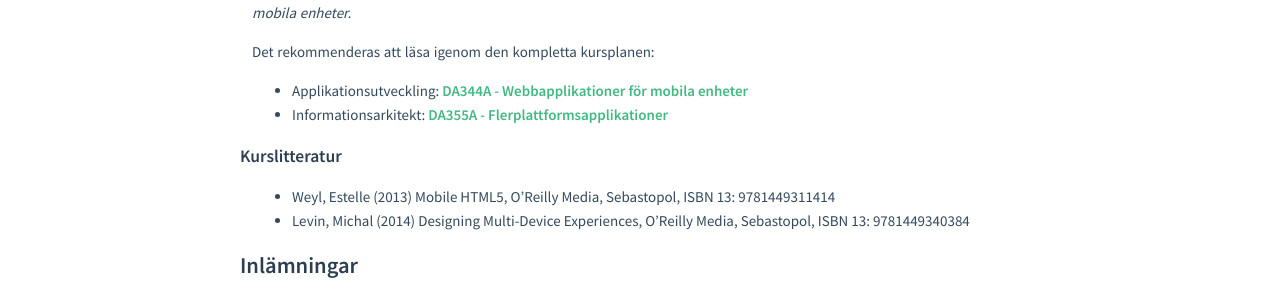
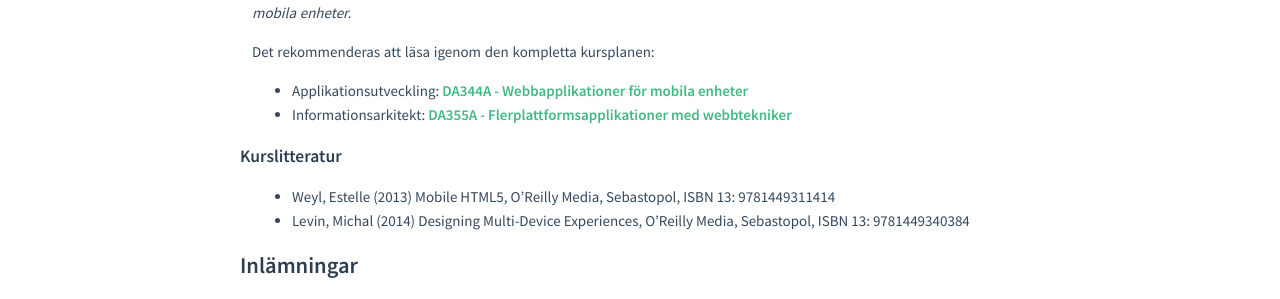
Before and after one commit to mau-dvmt/mah-dv.github.io, a Jekyll site: the page built from courses/da344a-da355a/index.md, in a window 1280 px wide. Shown: the part 588-887 px from the top of the page. Built offline with Jekyll 4.4.1, drawn with Linux system fonts in a browser that asks for light colours.

Commit message:
Update index.md

```diff
--- a/courses/da344a-da355a/index.md
+++ b/courses/da344a-da355a/index.md
@@ -26,7 +26,7 @@ Målet med kursen är att med hjälp av webbtekniker utveckla (webb)applikatione
 
 Det rekommenderas att läsa igenom den kompletta kursplanen:
 - Applikationsutveckling: [DA344A - Webbapplikationer för mobila enheter](https://edu.mah.se/sv/Course/DA344A#Syllabus)
-- Informationsarkitekt: [DA355A - Flerplattformsapplikationer](https://edu.mah.se/sv/Course/DA355A#Syllabus)
+- Informationsarkitekt: [DA355A - Flerplattformsapplikationer med webbtekniker](https://edu.mah.se/sv/Course/DA355A#Syllabus)
 
 ### Kurslitteratur
 
```
